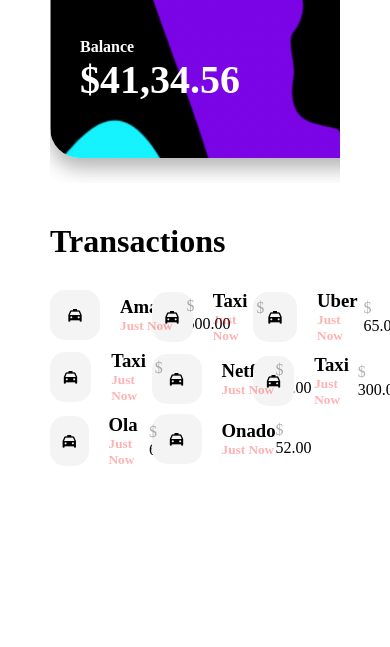
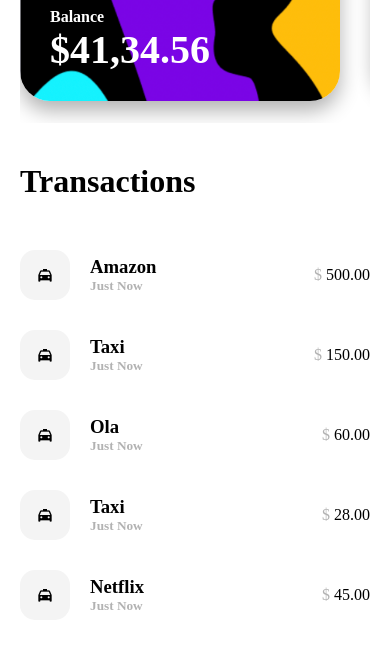
Before and after one commit to yashashvig/popopop, a plain HTML site: page index.html in a window 390 px wide. Shown: the part 174-821 px from the top of the page. Drawn offline with nearby package versions, Linux system fonts and the light colour scheme.

Commit message:
responisve done

```diff
--- a/style.css
+++ b/style.css
@@ -116,9 +116,30 @@ html,body{
 
 .lrow .lrowtxt h5{
     opacity: .3;
-    color: red;
 }
 
 .rrow span{
     opacity: .3;
 }
+
+@media(max-width: 500px){
+    #main{
+        padding: 20px;
+    }
+    #cards{
+        height: 220px;
+    }
+    .card:nth-child(1){
+        width: 320px;
+        height: 90%;
+    }
+    #icons{
+        flex-direction: column;
+    }
+    .icon{
+        width: 100%;
+    }
+    .icon .row{
+        margin-top: 30px;
+    }
+}
```
Also changed, not shown: gitcommand.txt (added).
